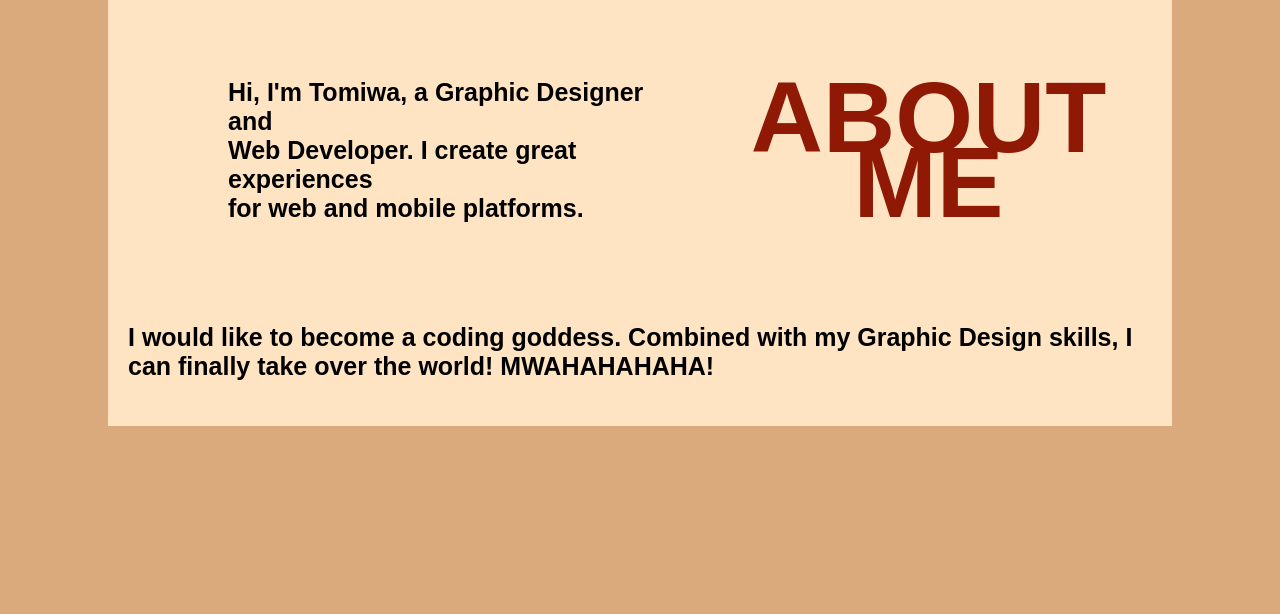
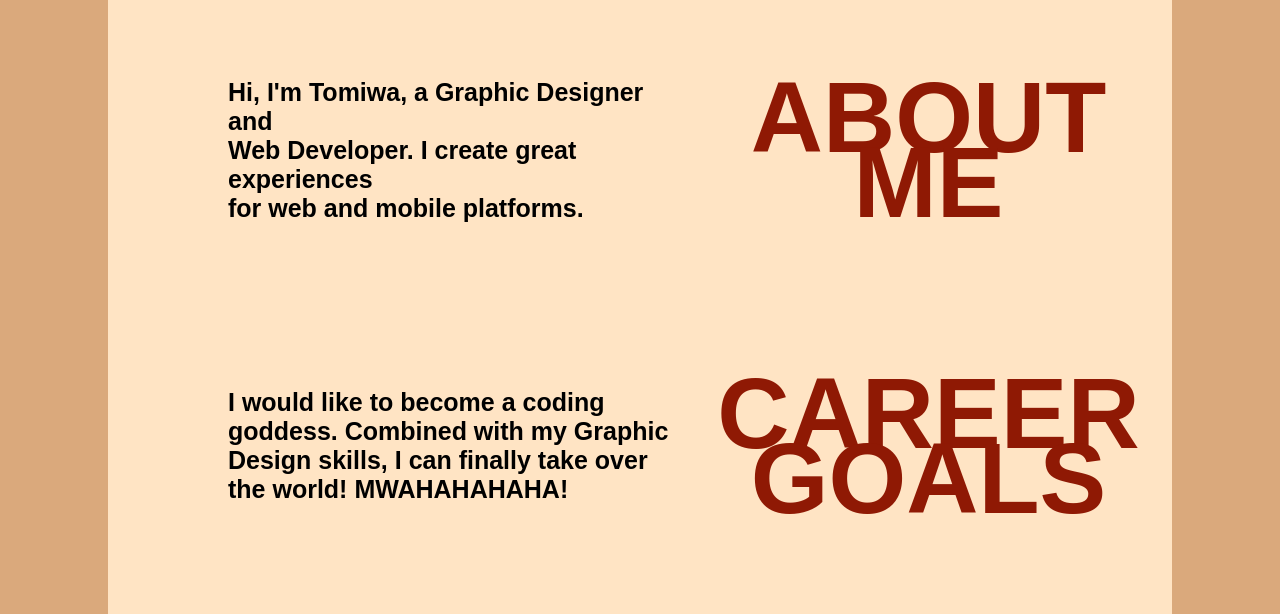
Before and after one commit to tomidele/tomidele.github.io, a plain HTML site: page index.html in a window 1280 px wide. Shown: the part 220-834 px from the top of the page. Before the commit the page ends 800 px from the top, so only its background shows below. Drawn offline with Linux system fonts and the light colour scheme; a web font is replaced by a local one.

Commit message:
made corrections

```diff
--- a/index.html
+++ b/index.html
@@ -21,8 +21,15 @@
                 </div>
             </div>
         </section>
-        <section id="skills">
-            <p>I would like to become a coding goddess. Combined with my Graphic Design skills, I can finally take over the world! MWAHAHAHAHA!</p>
+        <section id="goals">
+            <div class="content-container">
+                <div class="text-container">
+                    <p>I would like to become a coding goddess. Combined with my Graphic Design skills, I can finally take over the world! MWAHAHAHAHA!</p>
+                </div>
+                <div class="image-container">
+                    <h1>CAREER GOALS</h1>
+                </div>
+            </div>
         </section>
         </div>
     <script src="js/app.js"></script>
```
